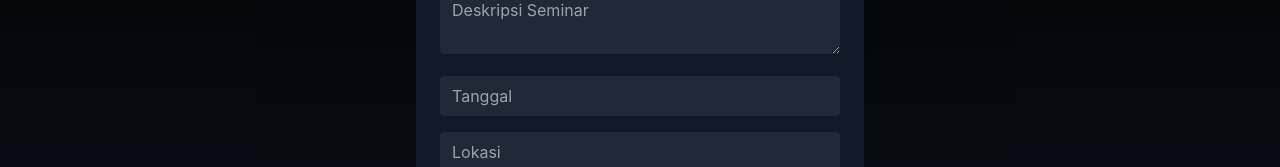
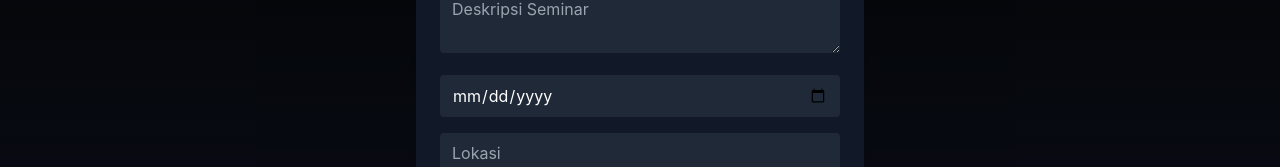
Before and after one commit to RizkyPratama05/FinalProjectPAW, a React (Create React App) app in the folder frontend/: page /kelola-seminar in a window 1280 px wide. Both pictures are taken after a click on the button "+ Tambah Seminar". Shown: the part 274-441 px from the top of the page. Built offline with nearby package versions, Linux system fonts and the light colour scheme; no server answers.

Commit message:
menyesuikan

```diff
--- a/frontend/src/admin/KelolaSeminar.js
+++ b/frontend/src/admin/KelolaSeminar.js
@@ -112,7 +112,7 @@ export default function KelolaSeminar() {
             <form onSubmit={handleSubmit} className="space-y-4">
               <input name="judul" value={form.judul} onChange={handleChange} placeholder="Judul Seminar" className="w-full px-3 py-2 rounded bg-gray-800" required />
               <textarea name="deskripsi" value={form.deskripsi} onChange={handleChange} placeholder="Deskripsi Seminar" className="w-full px-3 py-2 rounded bg-gray-800" />
-              <input name="tanggal" value={form.tanggal} onChange={handleChange} placeholder="Tanggal" className="w-full px-3 py-2 rounded bg-gray-800" required />
+              <input name="tanggal" type="date" value={form.tanggal} onChange={handleChange} placeholder="Tanggal" className="w-full px-3 py-2 rounded bg-gray-800" required />
               <input name="lokasi" value={form.lokasi} onChange={handleChange} placeholder="Lokasi" className="w-full px-3 py-2 rounded bg-gray-800" required />
               <input name="harga" value={form.harga} onChange={handleChange} placeholder="Harga" className="w-full px-3 py-2 rounded bg-gray-800" />
               <input name="gambar" type="file" accept="image/*" onChange={handleChange} className="w-full px-3 py-2 rounded bg-gray-800" />
```
Also changed, not shown: 2 other files (tests, documents, lock files or other folders).
